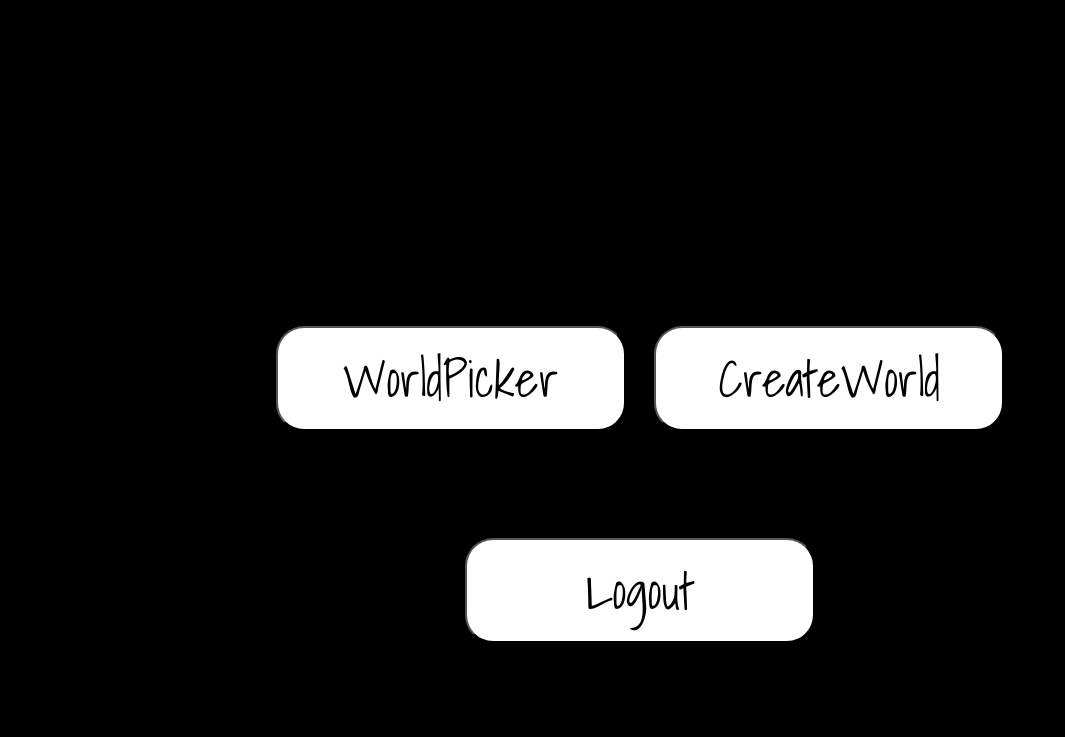
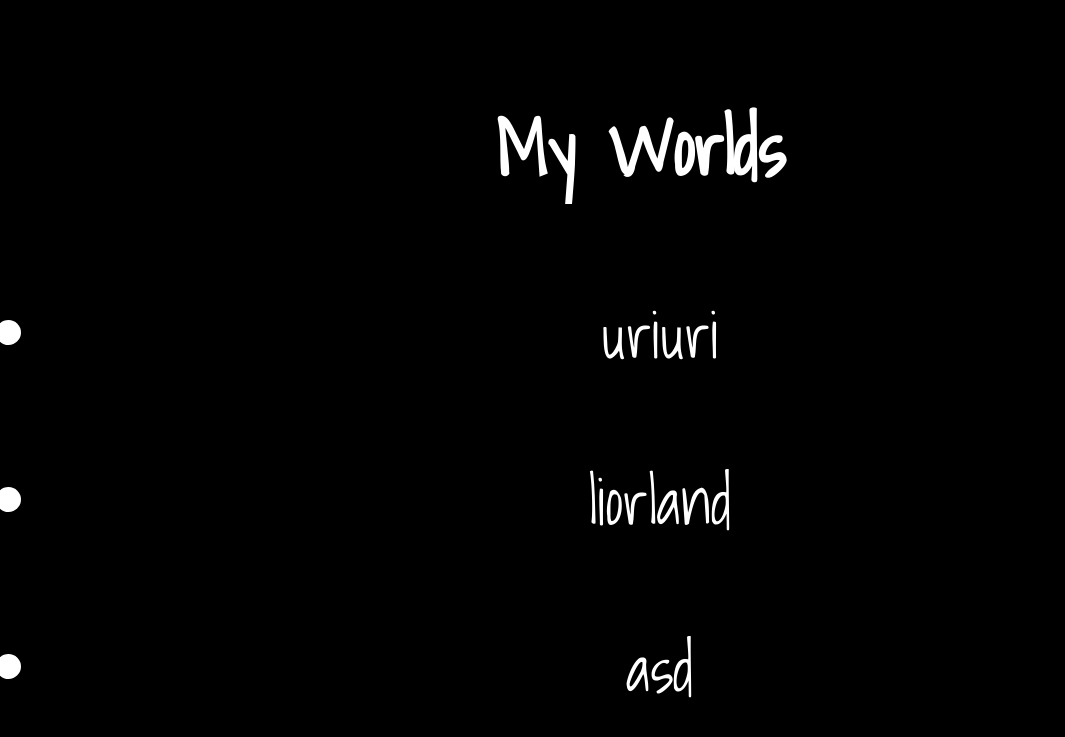
Before and after one commit to gazolin/DM-s-inn, a Flask app: page /worlds in a window 1280 px wide. Shown: the top 737 px of the page, without its empty margins (0-1065 px from the left). Run offline with Flask 2, Linux system fonts and the light colour scheme; a user stored in the database is signed in; data comes from the database, SQL or seed files in the repository; both versions use the stored data as it was after the commit; some libraries are stand-ins or nearby versions.

Commit message:
added world presentation on the users screen

```diff
--- a/app.py
+++ b/app.py
@@ -61,8 +61,10 @@ def worlds():
     if request.method == 'POST':
         if request.form['worldsButton'] == "Logout":
             return redirect(url_for('logout'))
+
     elif request.method == 'GET':
-        return render_template("worlds.html") # render a template
+        worlds = World.query.filter(World.user_id == session['id']).all()
+        return render_template("worlds.html", title="Worlds", worlds=worlds)
 
 @app.route('/world_creation', methods=['GET', 'POST'])
 @login_required
@@ -71,8 +73,7 @@ def world_creation():
     if request.method == 'POST':
         worldName = str(request.form['worldName'])
         world_description = str(request.form['worldDescription'])
-
-        world = World(1, request.form.get('worldName'), request.form.get('worldDescription'), 0)
+        world = World(session['id'], request.form.get('worldName'), request.form.get('worldDescription'), 0)
         db.session.add(world)
         db.session.commit()
 
@@ -98,6 +99,7 @@ def login():
             session['logged_in'] = True
             session['name'] = userName
             session['first'] = False
+            session['id'] = str(query.first())
             return redirect(url_for('dm_bar'))
 
     return render_template('login.html', error=error)
--- a/models.py
+++ b/models.py
@@ -11,11 +11,12 @@ class User(db.Model):
 	password = db.Column(db.String, nullable=False)
 
 	def __init__(self, name, password):
+		self.id = id
 		self.name = name
 		self.password = password
 
 	def __repr__(self):
-		return '{}-{}'.format(self.name, self.password)
+		return '{}'.format(self.id)
 
 
 class World(db.Model):
@@ -28,6 +29,9 @@ class World(db.Model):
 	description = db.Column(db.String, nullable=False)
 	charCount = db.Column(db.Integer, nullable=False)
 	#creationTime = db.Column(db.DateTime, onupdate=datetime.datetime.now)
+
+ 	def __repr__(self):
+		return '<World %r>' % (self.name)
 
 
 
--- a/templates/worlds.html
+++ b/templates/worlds.html
@@ -1,15 +1,24 @@
 {% extends "base.html" %}
 {% block content %}
 
-<br><br><br>
-<div>
-	<form method="post">
-		<input class="btn" id="bigbtn" type="submit" name="worldsButton" value="WorldPicker">
-		<input class="btn" id="bigbtn" type="submit" name="worldsButton" value="CreateWorld">
-		<br><br>
-		<input class="btn" id="bigbtn" type="submit" name="worldsButton" value="Logout">
-	</form>
-</div>
+<div class="row">
+            <div class="large-4 small-12 columns">
+                <div class="hide-for-small panel">
+                    <h3>My Worlds</h3>
+                </div>
+            </div>
+            <div class="large-8 columns">
+               <div class="row container1">
+                   {% for world in worlds %}
+                       <div class="large-4 small-4 columns">
+                           <ul class="pricing-table">
+                               {% if world.name %}<li>{{ world.name }}</li>{% endif %}
+                           </ul>
+                       </div>
+                   {% endfor %}
+               </div>
+            </div>
+         </div>
 
 
 {% endblock %}
```
Also changed, not shown: database.db.
